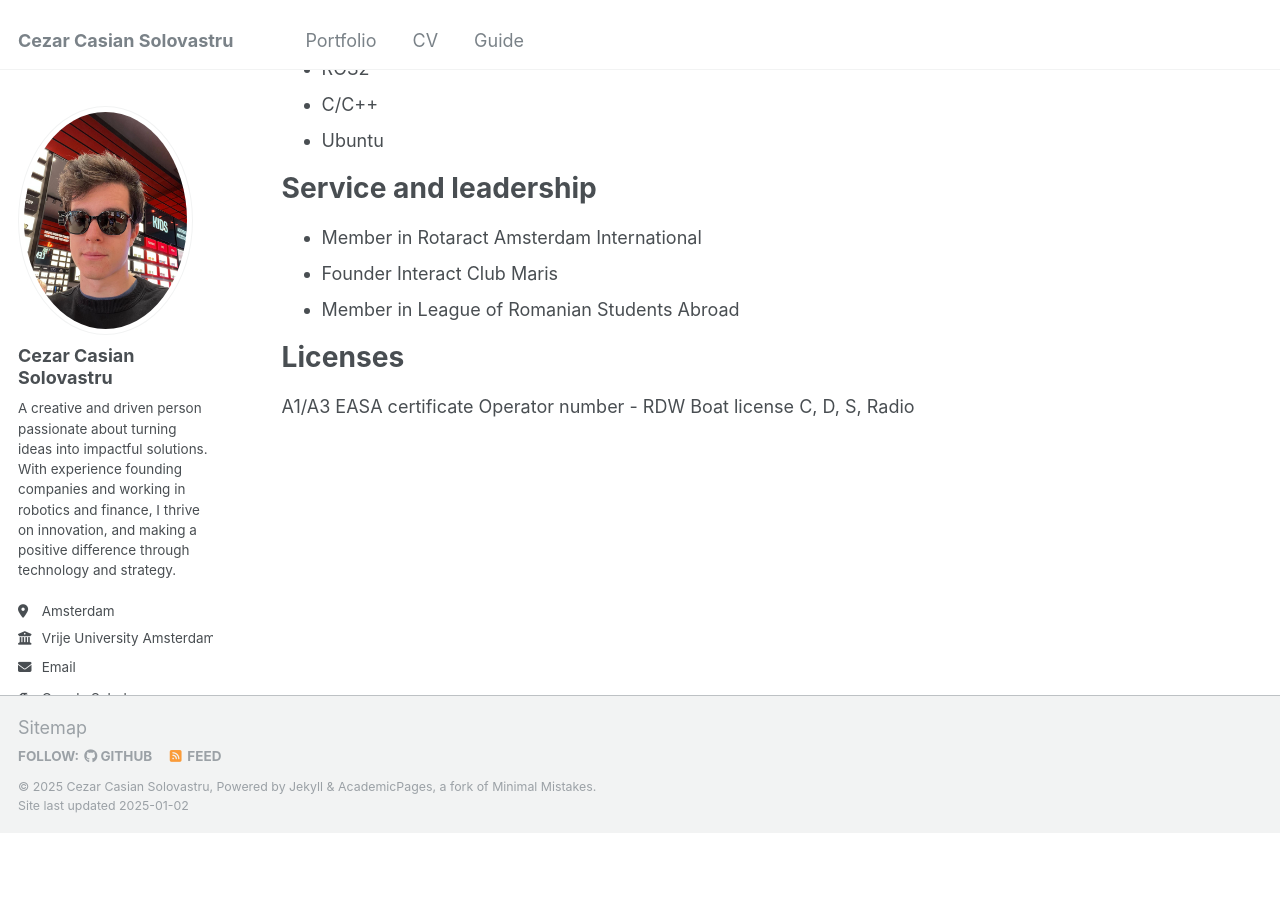
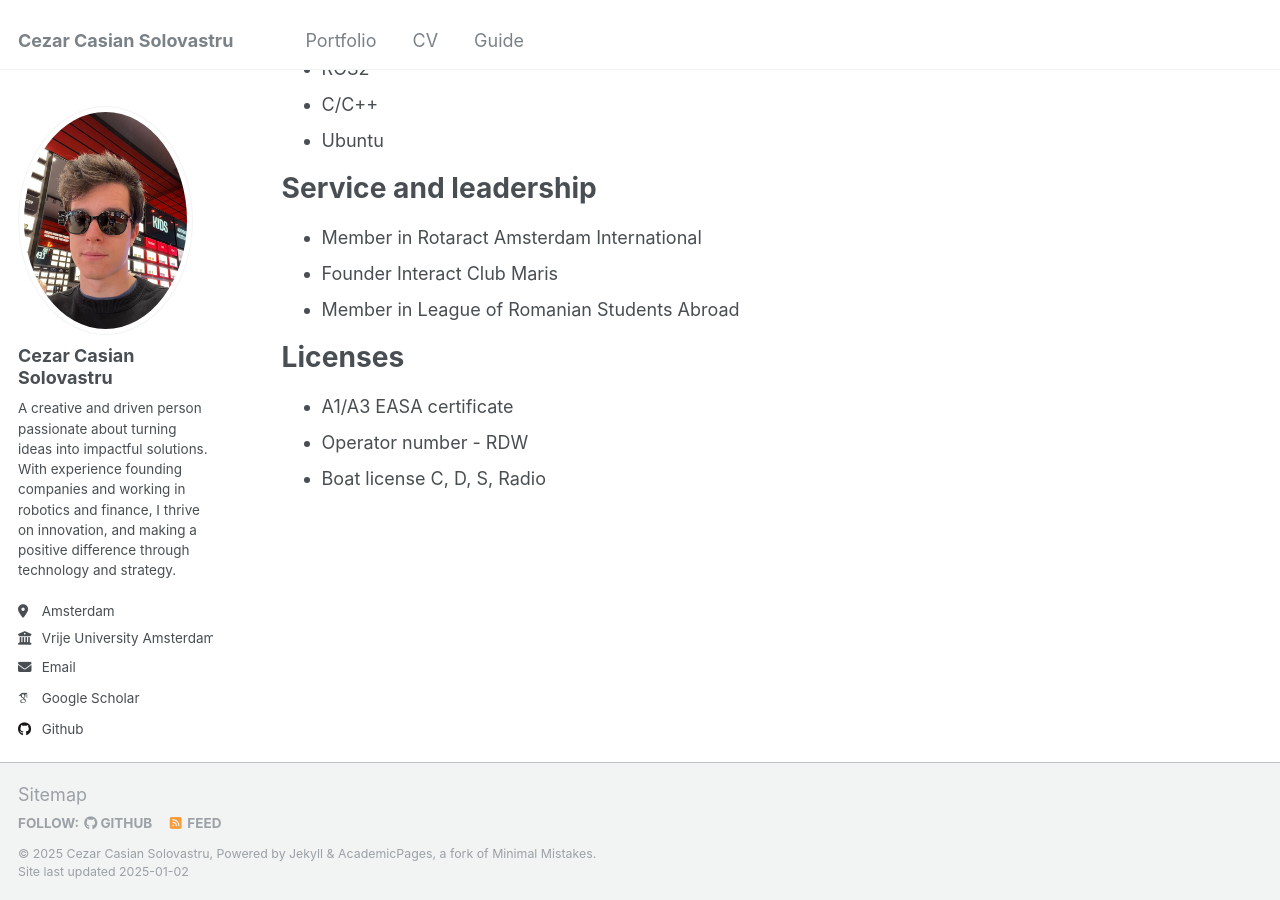
Before and after one commit to cezarsolo1/cezarsolo1.github.io, a Jekyll site: the page built from _pages/cv.md, in a window 1280 px wide and 900 px high, scrolled down 1389 px. Built offline with Jekyll 4.4.1, drawn with Linux system fonts in a browser that asks for light colours; some web fonts are replaced; before the commit the page ends 2222 px from its top, so only the background shows below that.

Commit message:
Update cv.md

```diff
--- a/_pages/cv.md
+++ b/_pages/cv.md
@@ -62,6 +62,6 @@ Service and leadership
 
 Licenses
 ======
-A1/A3 EASA certificate
-Operator number - RDW
-Boat license C, D, S, Radio
+* A1/A3 EASA certificate
+* Operator number - RDW
+* Boat license C, D, S, Radio
```
